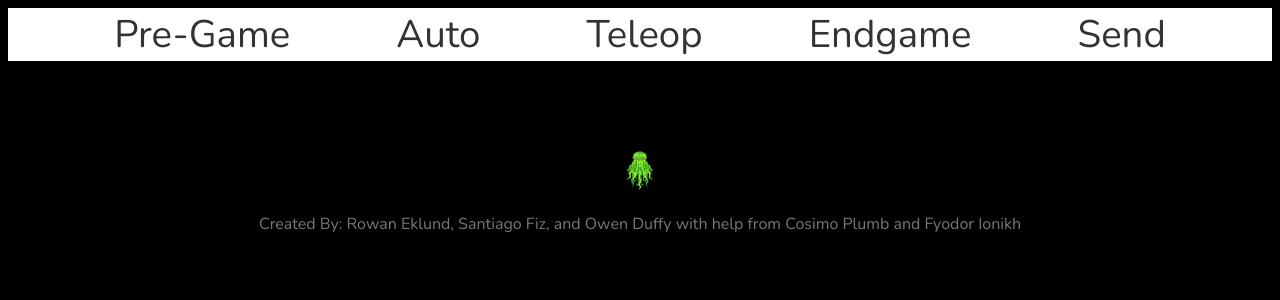
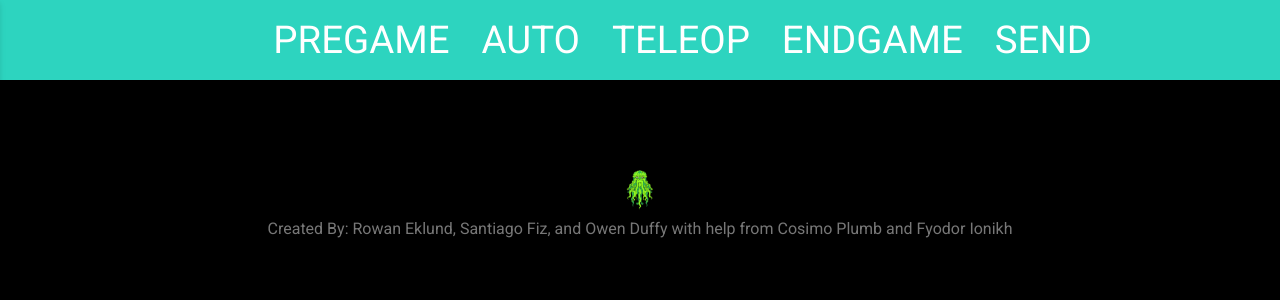
Before and after one commit to FRC1410/1410Scouting, a Next.js app: page / in a window 1280 px wide. Shown: the top 300 px of the page. Built offline with nearby package versions, Linux system fonts and the light colour scheme.

Commit message:
chore(Navbar): Actually pushing changes now

```diff
--- a/components/Navbar.js
+++ b/components/Navbar.js
@@ -1,13 +1,81 @@
-import Link from "next/link"
+// import Link from "next/link"
+//
+// export default function Navbar() {
+//     return (
+//         <nav>
+//             <Link href='/tabs/pregame'><a>Pre-Game</a></Link>
+//             <Link href='/tabs/auto'><a>Auto</a></Link>
+//             <Link href='/tabs/teleop'><a>Teleop</a></Link>
+//             <Link href='/tabs/endgame'><a>Endgame</a></Link>
+//             <Link href='/tabs/send'><a>Send</a></Link>
+//         </nav>
+//     )
+// }
+import { useState } from 'react'
+
+function NavLink({ to, children }) {
+    return <a href={to} className='mx-4 text-white'>
+        { children }
+    </a>
+}
+function MobileNav({ open, setOpen }) {
+    return (
+        <div className={`absolute top-0 left-0 h-screen w-screen bg-teal-400 transform ${open ? "-translate-x-0" : "-translate-x-full"} transition-transform duration-300 ease-in-out filter drop-shadow-md `}>
+            <div className="flex flex-col ml-4">
+                <a className="text-xl font-medium my-4" href="/pages/tabs/pregame.js" onClick={() => setTimeout(() => {setOpen(!open)}, 100)}>
+                    Pregame
+                </a>
+                <a className="text-xl font-medium my-4" href="/pages/tabs/auto.js" onClick={() => setTimeout(() => {setOpen(!open)}, 100)}>
+                    Auto
+                </a>
+                <a className="text-xl font-medium my-4" href="/pages/tabs/teleop.js" onClick={() => setTimeout(() => {setOpen(!open)}, 100)}>
+                    Teleop
+                </a>
+                <a className="text-xl font-medium my-4" href="/pages/tabs/endgame.js" onClick={() => setTimeout(() => {setOpen(!open)}, 100)}>
+                    Endgame
+                </a>
+                <a className="text-xl font-medium my-4" href="/pages/tabs/send.js" onClick={() => setTimeout(() => {setOpen(!open)}, 100)}>
+                    Send
+                </a>
+            </div>
+        </div>
+    )
+}
 
 export default function Navbar() {
+    const [open, setOpen] = useState(false)
     return (
-        <nav>
-            <Link href='/tabs/pregame'><a>Pre-Game</a></Link>
-            <Link href='/tabs/auto'><a>Auto</a></Link>
-            <Link href='/tabs/teleop'><a>Teleop</a></Link>
-            <Link href='/tabs/endgame'><a>Endgame</a></Link>
-            <Link href='/tabs/send'><a>Send</a></Link>
+        <nav className="flex filter drop-shadow-md bg-teal-400 px-4 py-4 h-20 items-center">
+            <MobileNav open={open} setOpen={setOpen}/>
+            <div className="w-9/12 flex justify-end items-center">
+
+                <div className="z-50 flex relative w-8 h-8 flex-col justify-between items-center md:hidden" onClick={() => {
+                    setOpen(!open)
+                }}>
+                    {/* hamburger button */}
+                    <span className={`h-1 w-full bg-white rounded-lg transform transition duration-300 ease-in-out ${open ? "rotate-45 translate-y-3.5" : ""}`} />
+                    <span className={`h-1 w-full bg-white rounded-lg transition-all duration-300 ease-in-out ${open ? "w-0" : "w-full"}`} />
+                    <span className={`h-1 w-full bg-white rounded-lg transform transition duration-300 ease-in-out ${open ? "-rotate-45 -translate-y-3.5" : ""}`} />
+                </div>
+
+                <div className="hidden md:flex">
+                    <NavLink to="/tabs/pregame">
+                        PREGAME
+                    </NavLink>
+                    <NavLink to="/tabs/auto">
+                        AUTO
+                    </NavLink>
+                    <NavLink to="/tabs/teleop">
+                        TELEOP
+                    </NavLink>
+                    <NavLink to="/tabs/endgame">
+                        ENDGAME
+                    </NavLink>
+                    <NavLink to="/tabs/send">
+                        SEND
+                    </NavLink>
+                </div>
+            </div>
         </nav>
     )
 }
--- a/package.json
+++ b/package.json
@@ -21,7 +21,10 @@
     "sharp": "^0.29.3"
   },
   "devDependencies": {
+    "autoprefixer": "^10.4.2",
     "eslint": "8.5.0",
-    "eslint-config-next": "12.0.7"
+    "eslint-config-next": "12.0.7",
+    "postcss": "^8.4.6",
+    "tailwindcss": "^3.0.23"
   }
 }
--- a/pages/_app.js
+++ b/pages/_app.js
@@ -1,29 +1,10 @@
 import Layout from "../components/Layout"
-import { ThemeProvider, createTheme } from '@mui/material/styles'
 import '../styles/globals.css'
-
-const theme = createTheme({
-    palette: {
-        primary: {
-            light: '#32CD32',
-            main: '#4CAF50',
-            dark: '#3e8e41'
-        },
-
-        secondary: {
-            light: '#FF0000',
-            main: '#DC143C',
-            dark: '#950000'
-        }
-    }
-})
 
 export default function MyApp({ Component, pageProps }) {
   return (
-      <ThemeProvider theme={theme}>
         <Layout>
             <Component {...pageProps} />
         </Layout>
-      </ThemeProvider>
   )
 }
--- a/styles/globals.css
+++ b/styles/globals.css
@@ -1,9 +1,12 @@
-@import url('https://fonts.googleapis.com/css2?family=Nunito:wght@300;400;600;700&display=swap');
+@import url('https://fonts.googleapis.com/css2?family=Roboto&display=swap');
+@tailwind base;
+@tailwind components;
+@tailwind utilities;
 
 body {
   background: black;
   color: #f2f2f2;
-  font-family: "Nunito";
+  font-family: "Roboto";
 }
 
 a {
@@ -39,7 +42,7 @@
   width: 100%;
   height: 4vw;
   font-size: 3vw;
-  font-family: "Nunito";
+  font-family: "Roboto";
   text-align: center;
   padding: 0;
   border: 0;
@@ -92,7 +95,7 @@
 
 .MuiButtonGroup-grouped {
   height: 4vw;
-  font-family: "Nunito";
+  font-family: "Roboto";
   text-align: center;
   color: white;
   justify-self: stretch;
@@ -120,7 +123,7 @@
 .Send {
   background: #2b64ba;
   height: 4vw;
-  font-family: "Nunito";
+  font-family: "Roboto";
   text-align: center;
   color: white;
   justify-self: stretch;
--- a/tailwind.config.js
+++ b/tailwind.config.js
@@ -1,5 +1,8 @@
 module.exports = {
-  content: [],
+  content: [
+    "./pages/**/*.{js,ts,jsx,tsx}",
+    "./components/**/*.{js,ts,jsx,tsx}",
+  ],
   theme: {
     extend: {},
   },
```
Also changed, not shown: 1 other file (tests, documents, lock files or other folders).
